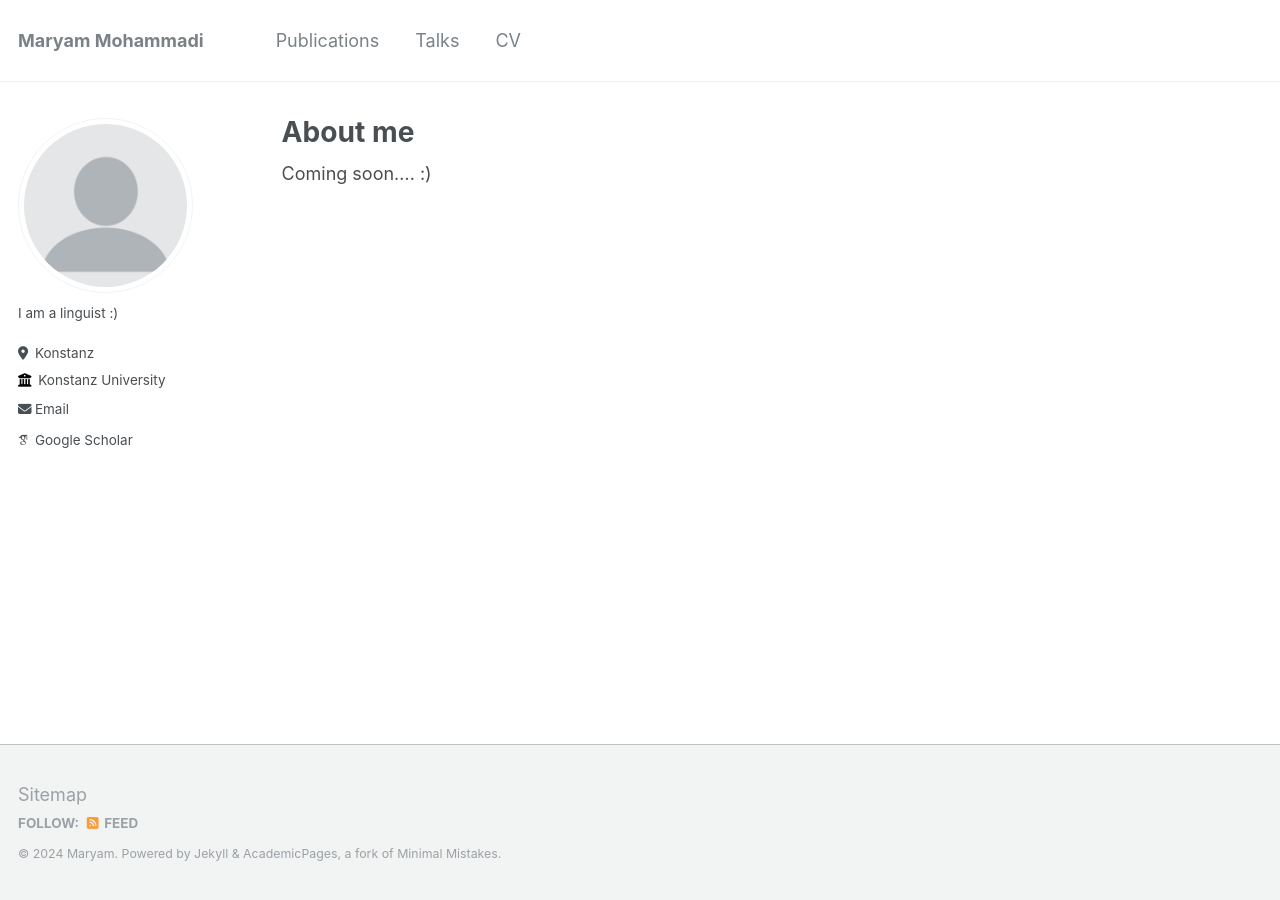
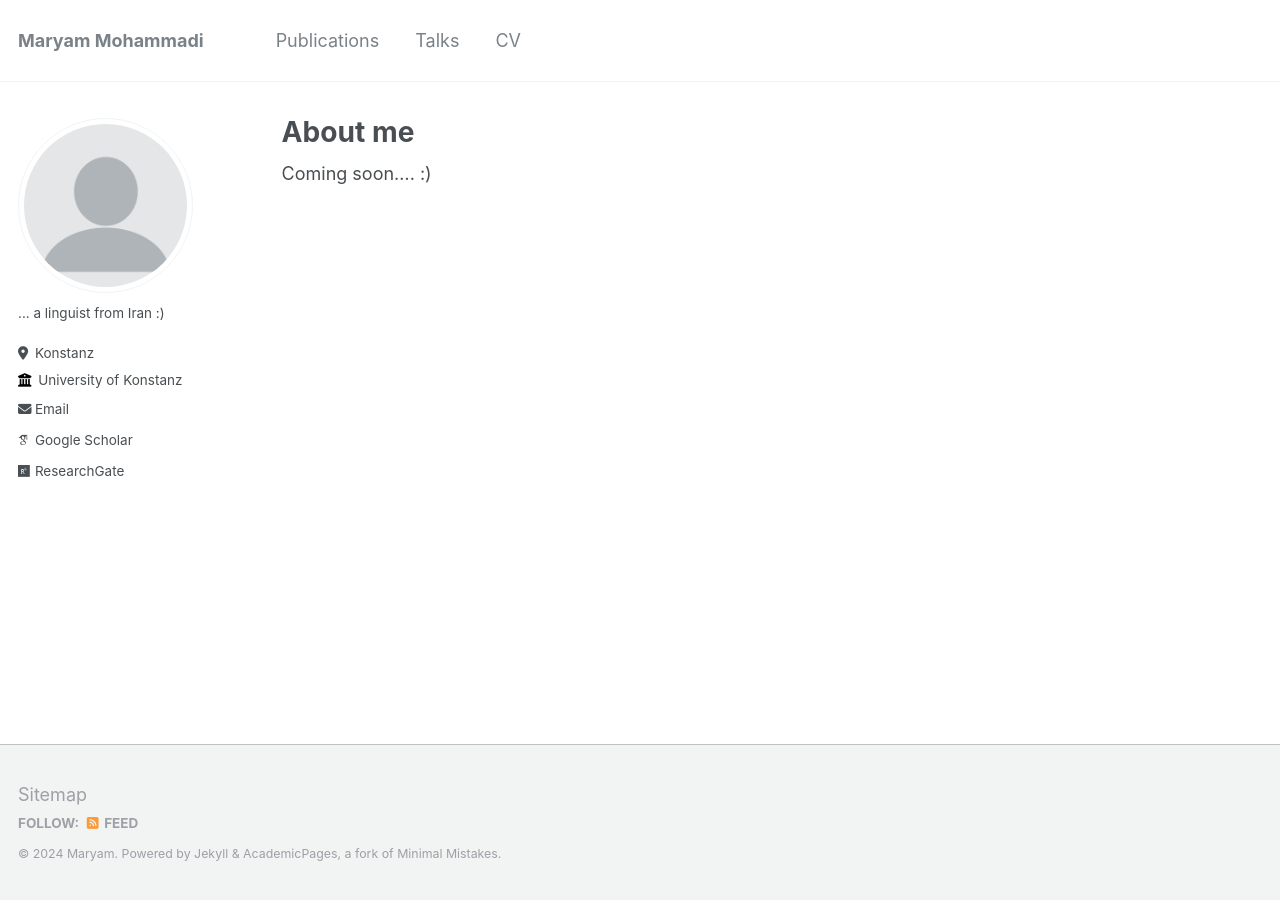
Before and after one commit to Mohammadi-Maryam/MM.github.io, a Jekyll site: the page built from _pages/about.md, in a window 1280 px wide. Built offline with Jekyll 4.4.1, drawn with Linux system fonts in a browser that asks for light colours; some web fonts are replaced.

Commit message:
Update _config.yml

```diff
--- a/_config.yml
+++ b/_config.yml
@@ -24,15 +24,15 @@ author:
   avatar           : "profile.png"
   name             : ""
   pronouns         : # example: "she/her"
-  bio              : "I am a linguist :)"
+  bio              : "... a linguist from Iran :)"
   location         : "Konstanz"
-  employer         : "Konstanz University"
+  employer         : "University of Konstanz "
   uri              : # URL
   email            : "maryam.mohammadi@uni-konstanz.de"
 
   # Academic websites
-  googlescholar    : "https://scholar.google.com/citations?user=PS_CX0AAAAAJ"
-  researchgate     : # URL
+  googlescholar    : "https://scholar.google.com/citations?user=x20ent8AAAAJ&hl=en"
+  researchgate     :  "https://www.researchgate.net/profile/Maryam-Mohammadi-41"
   #arxiv            : # URL - Update with the correct link to your profile
   #impactstory      : # URL
   #orcid            : "http://orcid.org/yourorcidurl"
```
